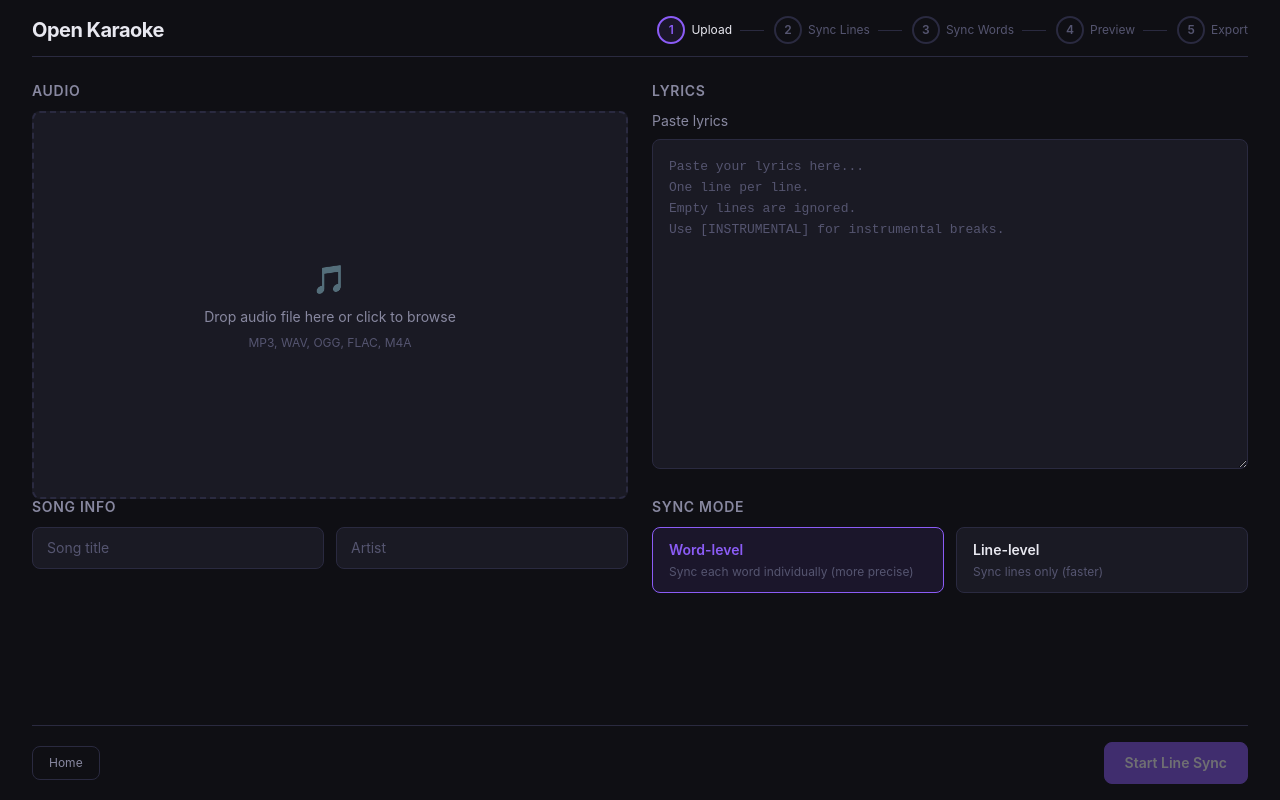
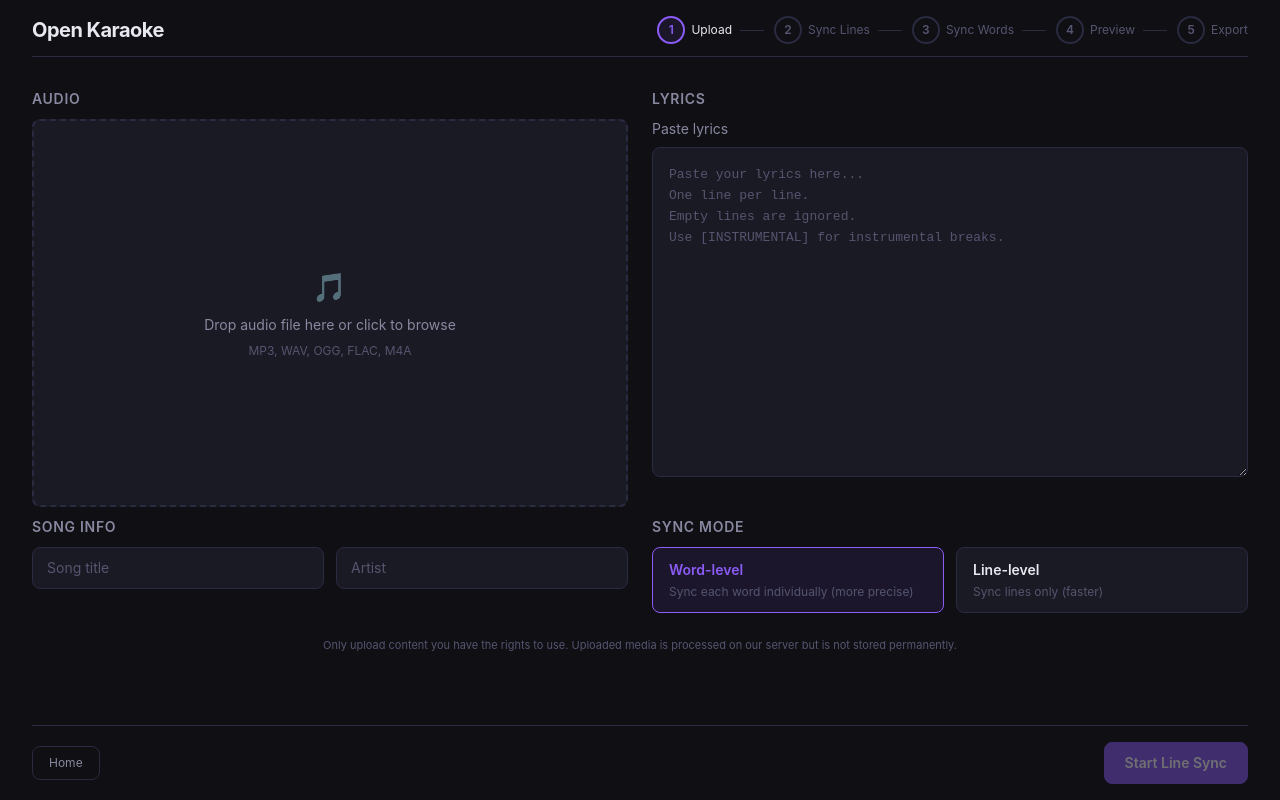
Before and after one commit to MiguelHigueraDev/open-karaoke, a React (Vite) app: page / in a window 1280 px wide. Both pictures are taken after a click on the button 460 px from the left and 456 px from the top of the page. Built offline with nearby package versions, Linux system fonts and the light colour scheme.

Commit message:
fix: improve margins + add disclaimer

```diff
--- a/src/components/home/home-screen.tsx
+++ b/src/components/home/home-screen.tsx
@@ -43,6 +43,10 @@ export function HomeScreen() {
           </button>
         ))}
       </div>
+      <p className="mt-10 max-w-[700px] text-center text-[11px] leading-relaxed text-text-dim">
+        Only upload content you have the rights to use. Uploaded media is
+        processed on our server but is not stored permanently.
+      </p>
     </div>
   );
 }
--- a/src/components/layout/step-shell.tsx
+++ b/src/components/layout/step-shell.tsx
@@ -25,7 +25,7 @@ export function StepShell({ children, nextLabel, onNext }: Props) {
         <StepIndicator currentStep={state.step} />
       </header>
 
-      <main className="flex-1 overflow-y-auto py-6">{children}</main>
+      <main className="flex-1 overflow-y-auto py-8">{children}</main>
 
       <footer className="flex justify-between items-center py-4 border-t border-border">
         {prev ? (
--- a/src/components/player/player-screen.tsx
+++ b/src/components/player/player-screen.tsx
@@ -194,6 +194,11 @@ export function PlayerScreen() {
             </div>
           </div>
 
+          <p className="text-[11px] leading-relaxed text-text-dim text-center">
+            Only upload content you have the rights to use. Uploaded media is
+            processed on our server but is not stored permanently.
+          </p>
+
           {jsonError && <p className="text-sm text-red-400">{jsonError}</p>}
 
           {/* Song info */}
--- a/src/components/upload/upload-screen.tsx
+++ b/src/components/upload/upload-screen.tsx
@@ -15,7 +15,7 @@ export function UploadScreen() {
 
   return (
     <StepShell nextLabel="Start Line Sync">
-      <div className="flex flex-col gap-7">
+      <div className="flex flex-col gap-10">
         {/* Audio + Lyrics side-by-side on desktop */}
         <div className="grid grid-cols-1 lg:grid-cols-2 gap-6">
           <div>
@@ -100,6 +100,10 @@ export function UploadScreen() {
           </div>
         </div>
       </div>
+      <p className="text-[11px] leading-relaxed text-text-dim text-center mt-6">
+        Only upload content you have the rights to use. Uploaded media is
+        processed on our server but is not stored permanently.
+      </p>
     </StepShell>
   );
 }
```
